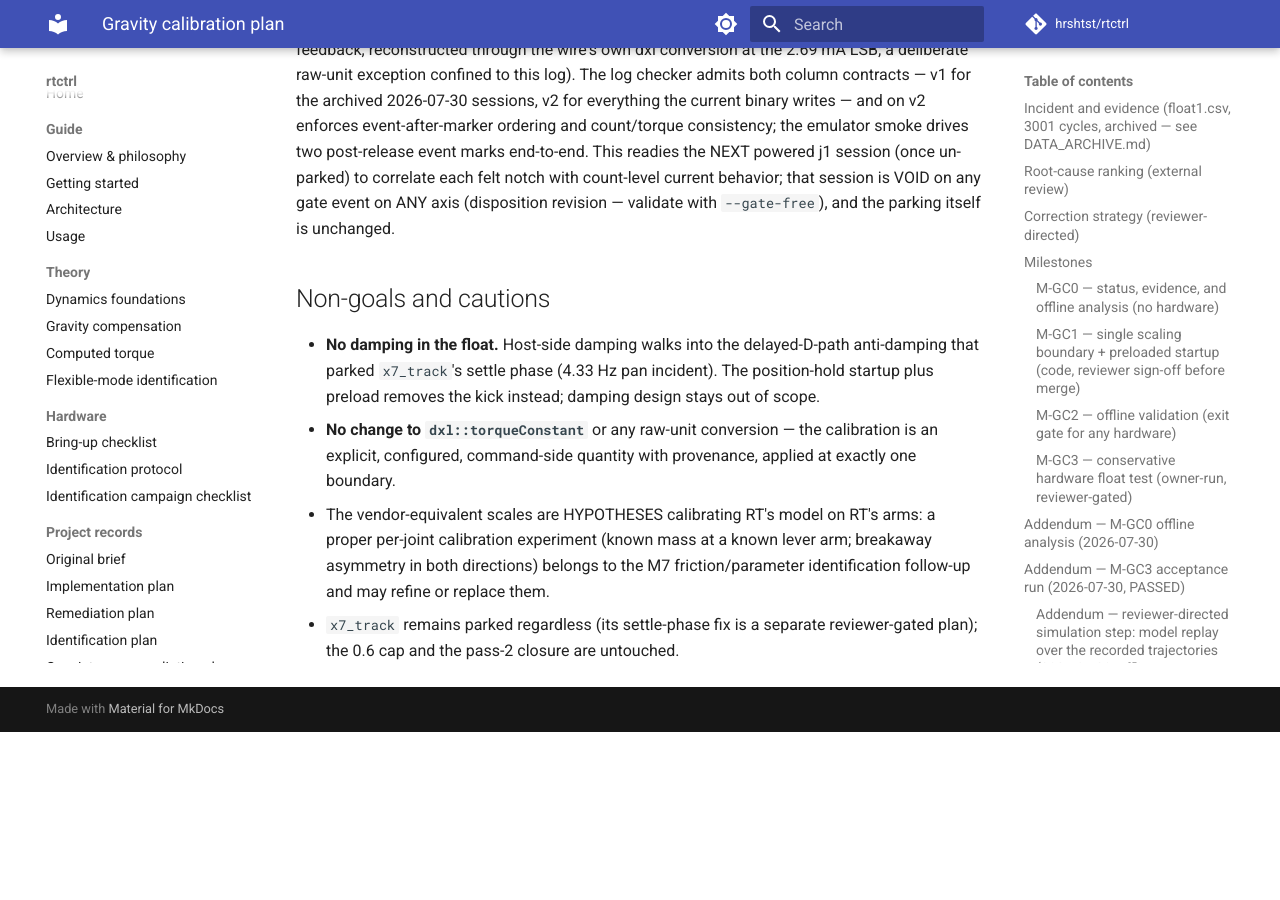
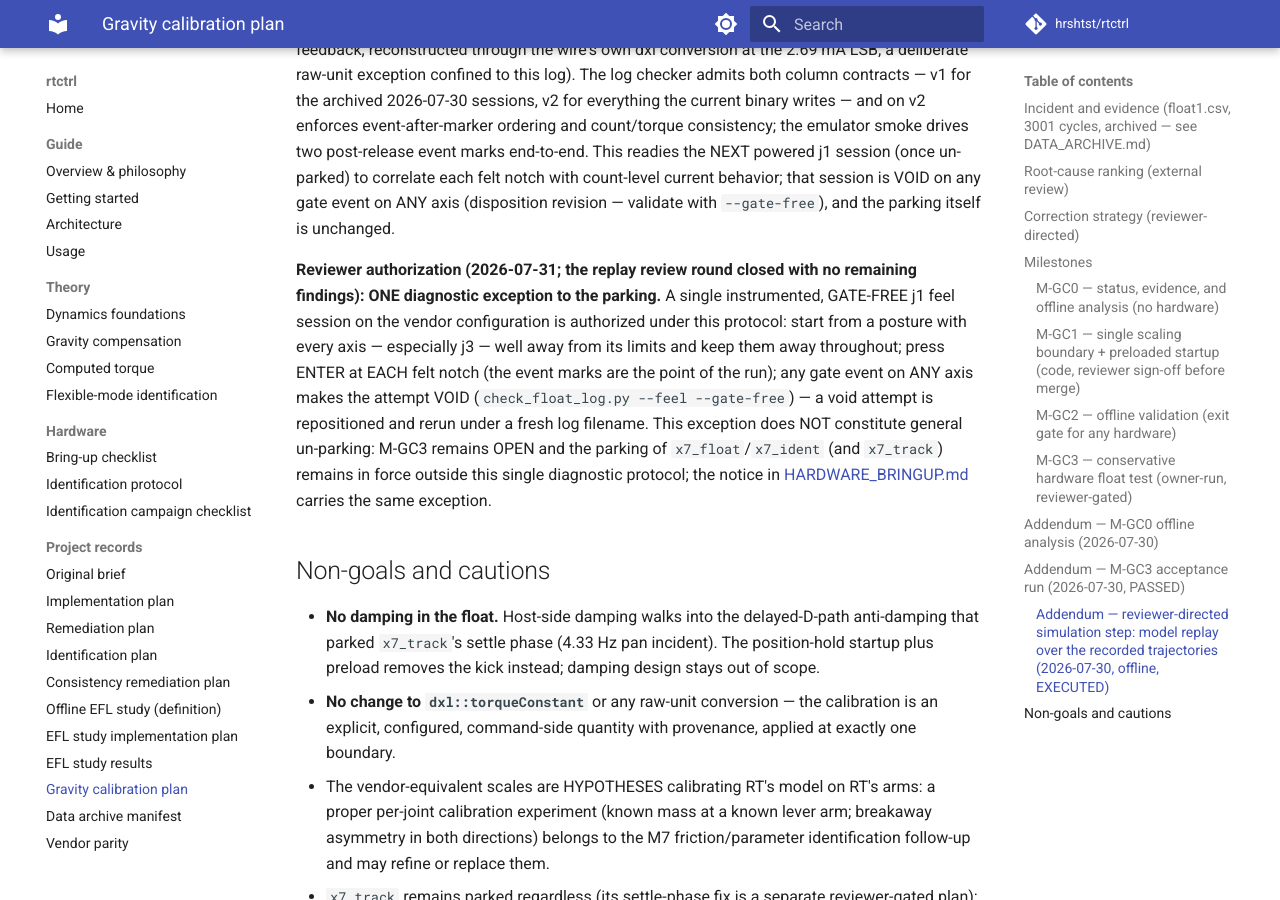
Before and after one commit to hrshtst/rtctrl, an MkDocs documentation site: the page built from docs/GRAVITY_CALIBRATION_PLAN.md, in a window 1280 px wide and 900 px high, scrolled down 10834 px. Built offline with MkDocs 1.6.1 and Material for MkDocs 9.7.7, drawn with Linux system fonts in a browser that asks for light colours; comment, search, counter and statistics services are not loaded; before the commit the page ends 11566 px from its top, so only the background shows below that.

Commit message:
docs: record the reviewer-authorized gate-free j1 diagnostic exception
The replay review round closed with no remaining findings. One
diagnostic exception to the parking is authorized: a single
instrumented, gate-free j1 feel session on the vendor
configuration - every axis (especially j3) kept away from its
limits, each notch event-marked, any gate on any axis voids the
attempt. Recorded in both the plan and the HARDWARE_BRINGUP parked
notice; NOT general un-parking, M-GC3 remains open.

Claude-Session: https://claude.ai/code/session_01YAWbVpqQUvoVxMgA6QaZ4o

```diff
--- a/docs/GRAVITY_CALIBRATION_PLAN.md
+++ b/docs/GRAVITY_CALIBRATION_PLAN.md
@@ -556,6 +556,22 @@ each felt notch with count-level current behavior; that session is
 VOID on any gate event on ANY axis (disposition revision — validate
 with `--gate-free`), and the parking itself is unchanged.
 
+**Reviewer authorization (2026-07-31; the replay review round closed
+with no remaining findings): ONE diagnostic exception to the
+parking.** A single instrumented, GATE-FREE j1 feel session on the
+vendor configuration is authorized under this protocol: start from a
+posture with every axis — especially j3 — well away from its limits
+and keep them away throughout; press ENTER at EACH felt notch (the
+event marks are the point of the run); any gate event on ANY axis
+makes the attempt VOID (`check_float_log.py --feel --gate-free`) —
+a void attempt is repositioned and rerun under a fresh log
+filename. This exception does NOT constitute general un-parking:
+M-GC3 remains OPEN and the parking of `x7_float`/`x7_ident` (and
+`x7_track`) remains in force outside this single diagnostic
+protocol; the notice in
+[HARDWARE_BRINGUP.md](HARDWARE_BRINGUP.md) carries the same
+exception.
+
 ## Non-goals and cautions
 
 - **No damping in the float.** Host-side damping walks into the
```
Also changed, not shown: docs/HARDWARE_BRINGUP.md (+6 -0 lines).
